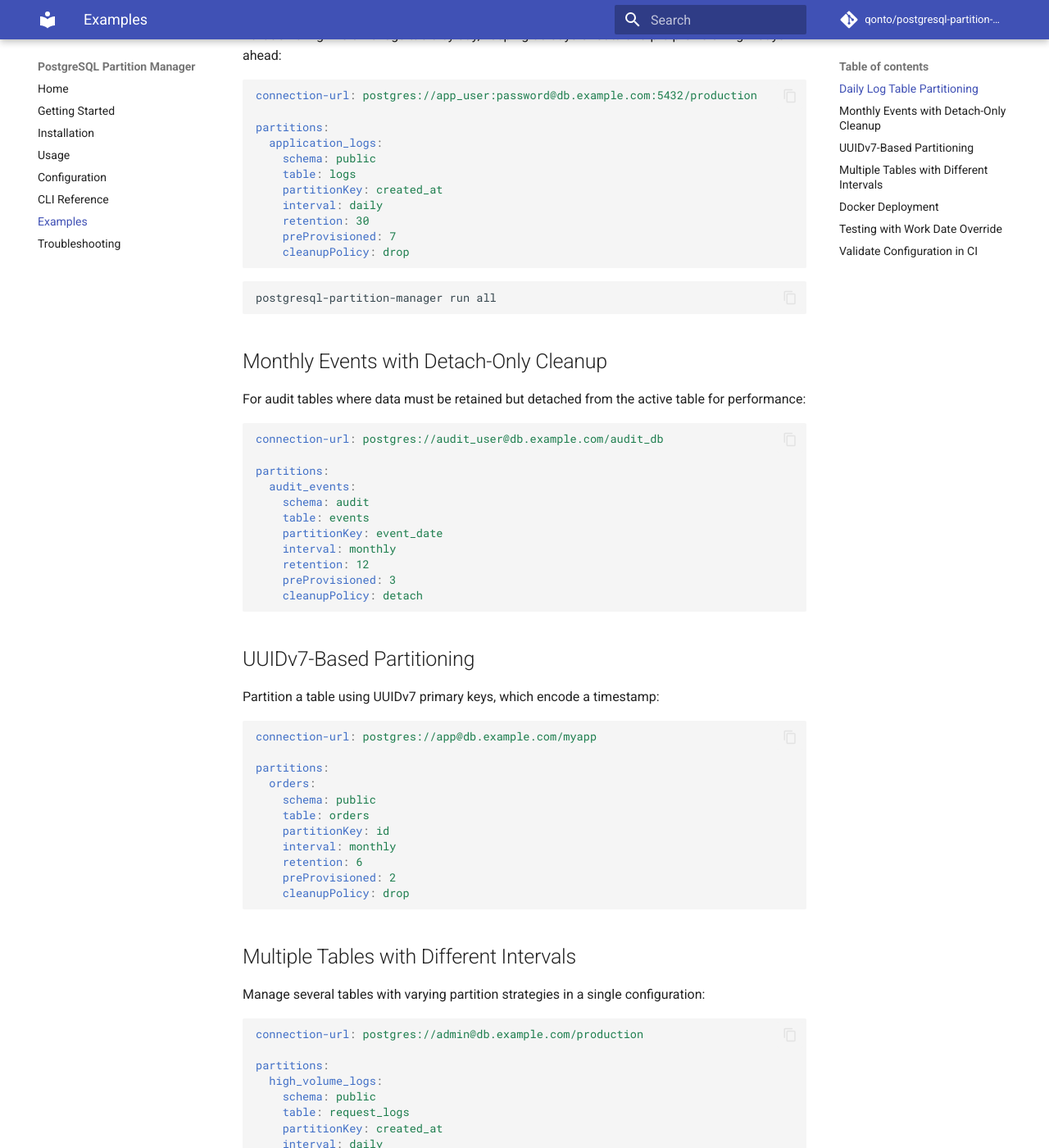
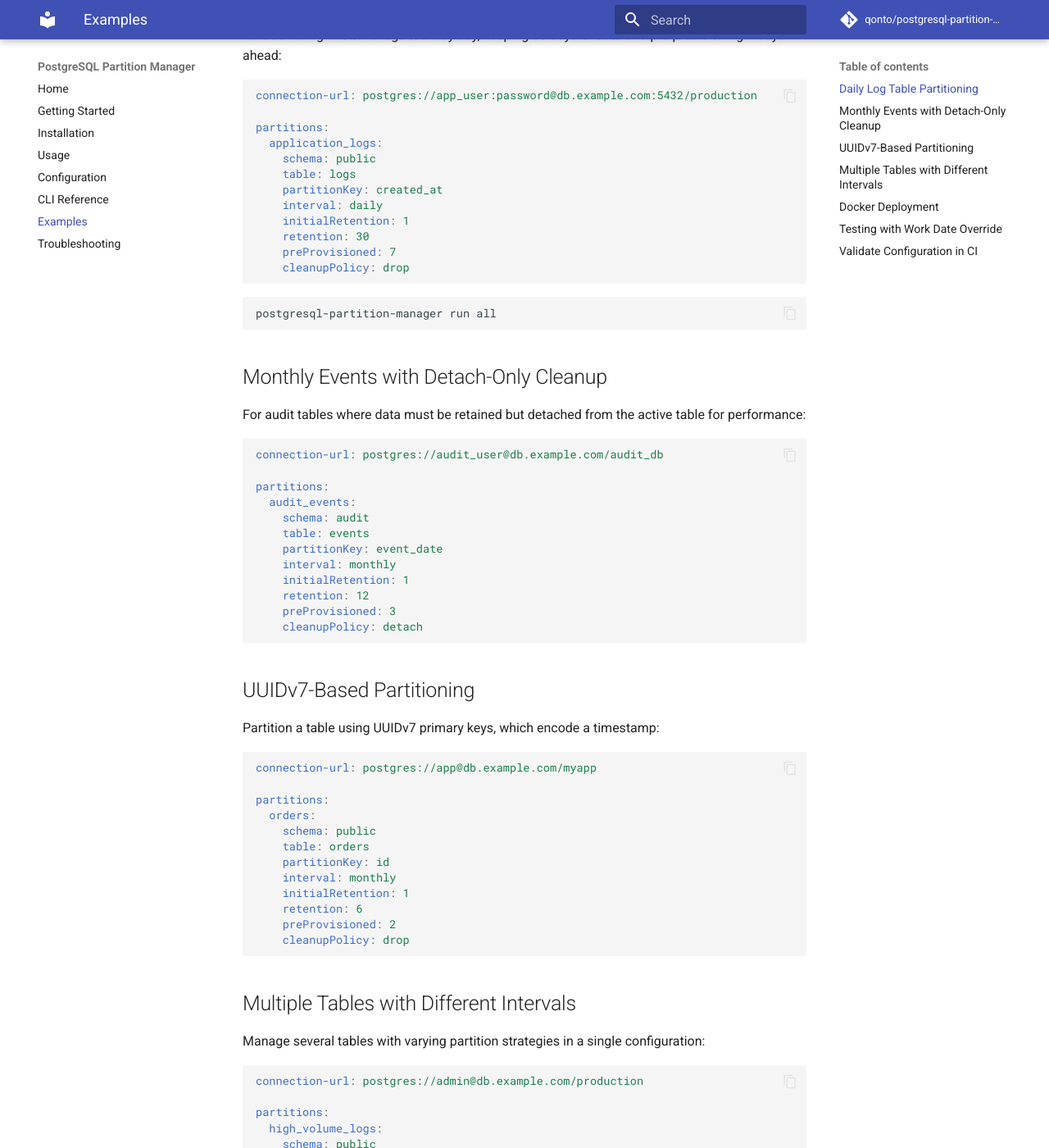
Before and after one commit to qonto/postgresql-partition-manager, an MkDocs documentation site: the page built from docs/examples.md, in a window 1280 px wide and 1400 px high, scrolled down 292 px. Shown: the whole window at 82% size. Built offline with MkDocs 1.6.1 and Material for MkDocs 9.7.7, drawn with Linux system fonts in a browser that asks for light colours; comment, search, counter and statistics services are not loaded; the version menu is left out; some of the changed text lies outside the part shown.

Commit message:
Add documentation for the "initialRetention" setting
Signed-off-by: Daniel Vérité <dverite@gmail.com>

```diff
--- a/docs/examples.md
+++ b/docs/examples.md
@@ -15,6 +15,7 @@ partitions:
     table: logs
     partitionKey: created_at
     interval: daily
+    initialRetention: 1
     retention: 30
     preProvisioned: 7
     cleanupPolicy: drop
@@ -37,6 +38,7 @@ partitions:
     table: events
     partitionKey: event_date
     interval: monthly
+    initialRetention: 1
     retention: 12
     preProvisioned: 3
     cleanupPolicy: detach
@@ -55,6 +57,7 @@ partitions:
     table: orders
     partitionKey: id
     interval: monthly
+    initialRetention: 1
     retention: 6
     preProvisioned: 2
     cleanupPolicy: drop
@@ -73,6 +76,7 @@ partitions:
     table: request_logs
     partitionKey: created_at
     interval: daily
+    initialRetention: 1
     retention: 14
     preProvisioned: 7
     cleanupPolicy: drop
@@ -82,6 +86,7 @@ partitions:
     table: sessions
     partitionKey: started_at
     interval: weekly
+    initialRetention: 1
     retention: 12
     preProvisioned: 4
     cleanupPolicy: drop
@@ -91,6 +96,7 @@ partitions:
     table: metrics
     partitionKey: recorded_at
     interval: monthly
+    initialRetention: 1
     retention: 24
     preProvisioned: 3
     cleanupPolicy: detach
```
Also changed, not shown: docs/configuration.md (+1 -1 lines), docs/getting-started.md (+2 -1 lines), docs/installation.md (+1 -0 lines).
